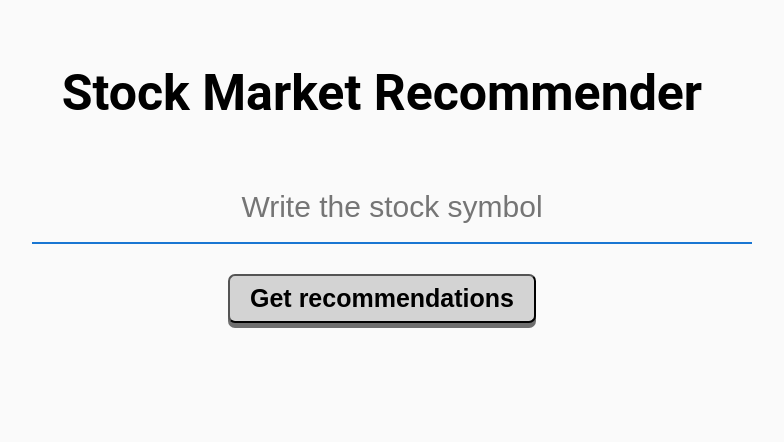
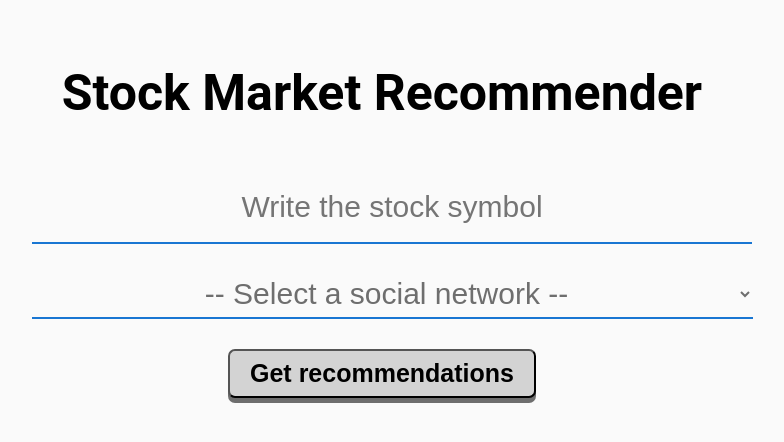
Before and after one commit to duvan-gallego/stock-market-recommender, a React (Create React App) app: page / in a window 1280 px wide. Shown: the top 442 px of the page, without its empty margins (258-1042 px from the left). Built offline with nearby package versions, Linux system fonts and the light colour scheme; what webfontloader would draw is missing.

Commit message:
Add social network selector

```diff
--- /dev/null
+++ b/src/components/Select/index.js
@@ -0,0 +1,28 @@
+import React from 'react';
+import PropTypes from 'prop-types';
+
+import './styles.scss';
+
+const Select = ({ noSelectedText, options, onChange, value }) => (
+  <select className='select' onChange={onChange} value={value}>
+    <option value=''>{noSelectedText}</option>
+    {options.map(option =>
+      <option key={option._id} value={option._id}>{option.name}</option>
+    )
+    }
+  </select>
+);
+
+Select.defaultProps = {
+  noSelectedText: '-- Select an option --',
+  options: []
+}
+
+Select.propTypes = {
+  noSelectedText: PropTypes.string,
+  onChange: PropTypes.func,
+  options: PropTypes.array,
+  value: PropTypes.string,
+};
+
+export default Select;
--- /dev/null
+++ b/src/components/Select/styles.scss
@@ -0,0 +1,20 @@
+@import '../../utils/scss/colors';
+@import '../../utils/scss/font-size';
+
+.select {
+  width: 103%;
+  height: 50px;
+  border: 0;
+  border-bottom: 2px solid $blue1;
+  line-height: 35px;
+  padding: 6px;
+  font-size: $text-size-super-l;
+  background: transparent;
+  color: $gray1;
+  margin-top: 25px;
+  text-align-last: center;
+
+  &:focus {
+    outline: 0;
+  }
+}
--- a/src/messages.js
+++ b/src/messages.js
@@ -1,5 +1,10 @@
 export const HOME_TITLE = 'Stock Market Recommender'
 export const HOME_INPUT_PLACEHOLDER = 'Write the stock symbol'
+export const HOME_SELECT_PLACEHOLDER = '-- Select a social network --'
+export const HOME_SELECT_SN_OP1 = 'All'
+export const HOME_SELECT_SN_OP2 = 'Twitter'
+export const HOME_SELECT_SN_OP3 = 'Facebook'
+
 export const HOME_BUTTON_TEXT = 'Get recommendations'
 export const HOME_ERROR_STOCK_SYMBOL = 'Write a valid stock symbol'
 
--- a/src/pages/Home/actions.js
+++ b/src/pages/Home/actions.js
@@ -2,7 +2,10 @@ import {
   GET_RECOMMENDATIONS,
 } from './constants';
 
-export const getRecommendations = (stockSymbol) => ({
+export const getRecommendations = (stockSymbol, socialNetwork) => ({
   type: GET_RECOMMENDATIONS,
-  stockSymbol,
+  data: {
+    stockSymbol,
+    socialNetwork,
+  }
 });
--- a/src/pages/Home/api.js
+++ b/src/pages/Home/api.js
@@ -1,27 +1,37 @@
 import { apiInstance, errorHandler } from '../../api';
 
-export const getRecommendationsApi = (stockSymbol) => {
-
-  // CODE TO GENERATE MOCK DATA
-  const AMOUNT_OF_POST_TO_GENERATE = Math.floor(Math.random() * 100);
-  const stockSymbolUpperCase = `$${stockSymbol.toUpperCase()}`;
-  const buySaleHold = Math.floor(Math.random() * 3);
-  const recommendation = buySaleHold === 0 ? 'BUY' : buySaleHold === 1 ? 'SELL' : 'HOLD';
+// Function to generate randomly socialMedia post, only used to mock data
+// These function should be deleted when BE is ready
+const socialMediaGenerator = (stockSymbol, socialNetwork, amount) => {
   let socialMediaMessages = [];
-  for (let i = 0; i < AMOUNT_OF_POST_TO_GENERATE; i++) {
+  for (let i = 0; i < amount; i++) {
     socialMediaMessages.push(
       {
-        socialNetwork: (Math.floor(Math.random() * 2)) === 1 ? 'Twitter' : 'Facebook',
-        message: `We are actually talking about ${stockSymbolUpperCase} message number ${i}`
+        socialNetwork: socialNetwork === 'All' ? ((Math.floor(Math.random() * 2)) === 1 ? 'Twitter' : 'Facebook') : socialNetwork,
+        message: `We are actually talking about ${stockSymbol} message number ${i}`
       }
     )
   }
+  return socialMediaMessages;
+}
+
+export const getRecommendationsApi = (params) => {
+
+  // CODE TO GENERATE MOCK DATA
+  const AMOUNT_OF_POST = Math.floor(Math.random() * 100);
+  const socialNetwork = params.socialNetwork;
+  const stockSymbolUpperCase = `$${params.stockSymbol.toUpperCase()}`;
+  const buySaleHold = Math.floor(Math.random() * 3);
+  const recommendation = buySaleHold === 0 ? 'BUY' : buySaleHold === 1 ? 'SELL' : 'HOLD';
+  let socialMediaMessages = socialMediaGenerator(stockSymbolUpperCase, socialNetwork, 2);
+
 
   // Mock Data returned
   return {
     stockSymbol: stockSymbolUpperCase,
     stockPrice: Math.floor(Math.random() * 1000),
-    countOfSocialMediaPost: AMOUNT_OF_POST_TO_GENERATE,
+    socialNetwork,
+    countOfSocialMediaPost: AMOUNT_OF_POST,
     dateOfUpdate: new Date(),
     recommendation,
     socialMediaMessages,
@@ -31,7 +41,7 @@ export const getRecommendationsApi = (stockSymbol) => {
   /*return apiInstance({
     url: '/recommendations',
     method: 'get',
-    params: stockSymbol
+    params: params
   })
     .then(({ data: result }) => result)
     .catch(errorHandler)*/
--- a/src/pages/Home/index.js
+++ b/src/pages/Home/index.js
@@ -4,6 +4,7 @@ import { Redirect } from 'react-router-dom';
 
 import Input from '../../components/Input';
 import Button from '../../components/Button';
+import Select from '../../components/Select';
 import { getRecommendations } from './actions';
 
 import './styles.scss';
@@ -11,21 +12,49 @@ import {
   HOME_TITLE,
   HOME_INPUT_PLACEHOLDER,
   HOME_BUTTON_TEXT,
-  HOME_ERROR_STOCK_SYMBOL
+  HOME_ERROR_STOCK_SYMBOL,
+  HOME_SELECT_PLACEHOLDER,
+  HOME_SELECT_SN_OP1,
+  HOME_SELECT_SN_OP2,
+  HOME_SELECT_SN_OP3,
 } from '../../messages';
+
+const SN_OPTIONS = [
+  {
+    _id: HOME_SELECT_SN_OP1,
+    name: HOME_SELECT_SN_OP1
+  },
+  {
+    _id: HOME_SELECT_SN_OP2,
+    name: HOME_SELECT_SN_OP2
+  },
+  {
+    _id: HOME_SELECT_SN_OP3,
+    name: HOME_SELECT_SN_OP3
+  }
+]
 
 
 const Home = ({ getRecommendations: getRecommendationsAction, recommendations }) => {
 
   const [stockSymbol, setStockSymbol] = useState("");
+  const [socialNetwork, setSocialNetwork] = useState("");
 
   const onClickHandler = () => {
     if (stockSymbol) {
-      getRecommendationsAction(stockSymbol);
+      let socialNetworkSelected = socialNetwork;
+      if (!socialNetworkSelected) {
+        socialNetworkSelected = HOME_SELECT_SN_OP1;
+      }
+      getRecommendationsAction(stockSymbol, socialNetworkSelected);
     } else {
       // TODO: Change this alert for an error in the input
       alert(HOME_ERROR_STOCK_SYMBOL);
     }
+  }
+
+  const onChangeHnadler = (e) => {
+    setSocialNetwork(e.target.value);
   }
 
   return (
@@ -42,7 +71,12 @@ const Home = ({ getRecommendations: getRecommendationsAction, recommendations })
               onChange={e => setStockSymbol(e.target.value)}
               onKeyDown={e => e.key === 'Enter' && onClickHandler()}
               alt={HOME_INPUT_PLACEHOLDER}
-
+            />
+            <Select
+              noSelectedText={HOME_SELECT_PLACEHOLDER}
+              options={SN_OPTIONS}
+              onChange={onChangeHnadler}
+              value={socialNetwork}
             />
             <Button
               onClick={onClickHandler}
--- a/src/pages/Home/redux.js
+++ b/src/pages/Home/redux.js
@@ -7,6 +7,7 @@ import {
 const initialState = {
   stockSymbol: null,
   stockPrice: null,
+  socialNetwork: null,
   countOfSocialMediaPost: null,
   dateOfUpdate: null,
   recommendation: null,
--- a/src/pages/Home/sagas.js
+++ b/src/pages/Home/sagas.js
@@ -11,7 +11,7 @@ import {
 
 function* getRecommendationsWorker(payload) {
   try {
-    const data = yield call(getRecommendationsApi, payload.stockSymbol);
+    const data = yield call(getRecommendationsApi, payload.data);
     yield put({ type: GET_RECOMMENDATIONS_SUCCESS, payload: data });
   } catch (e) {
     yield put({ type: GET_RECOMMENDATIONS_ERROR, payload: e });
```
